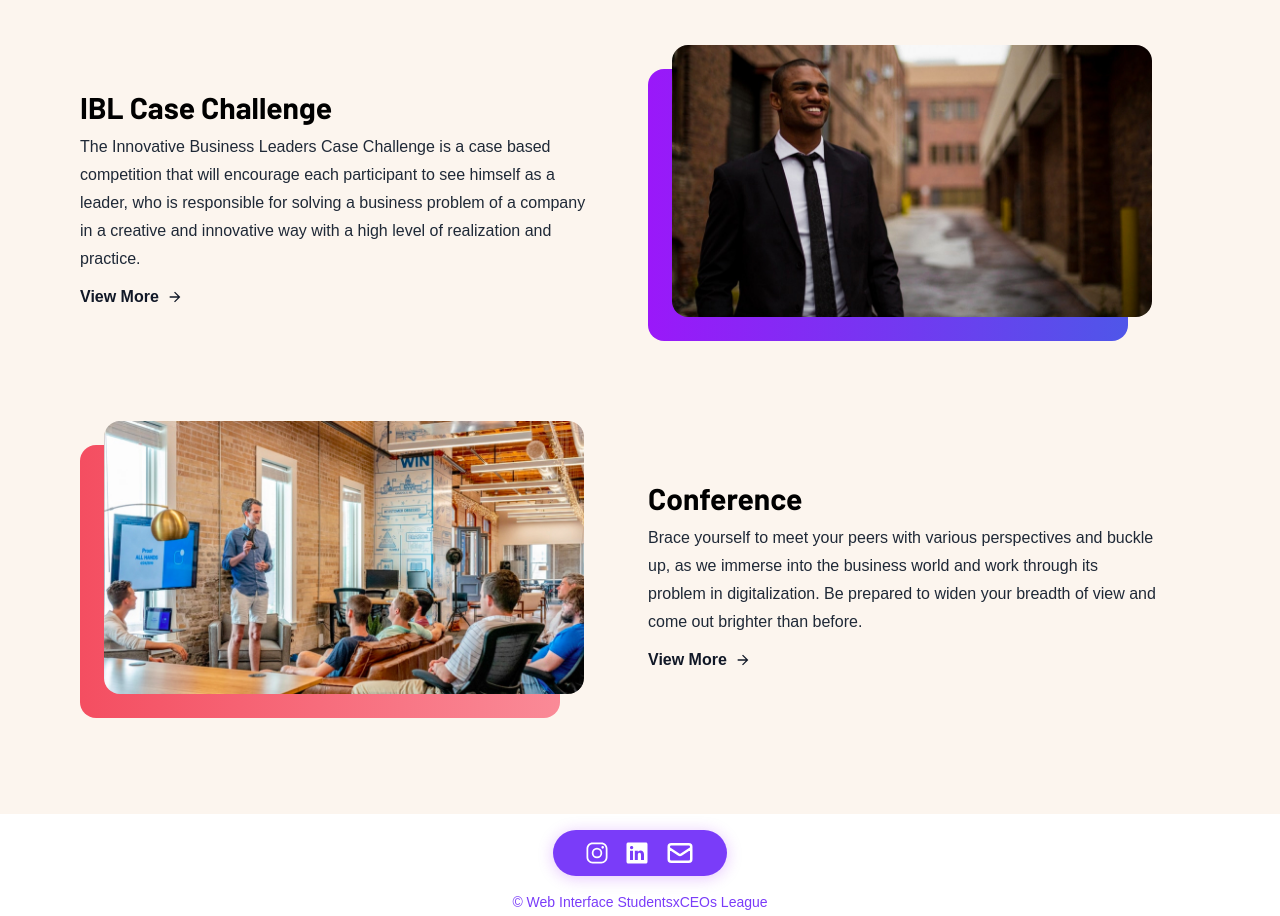
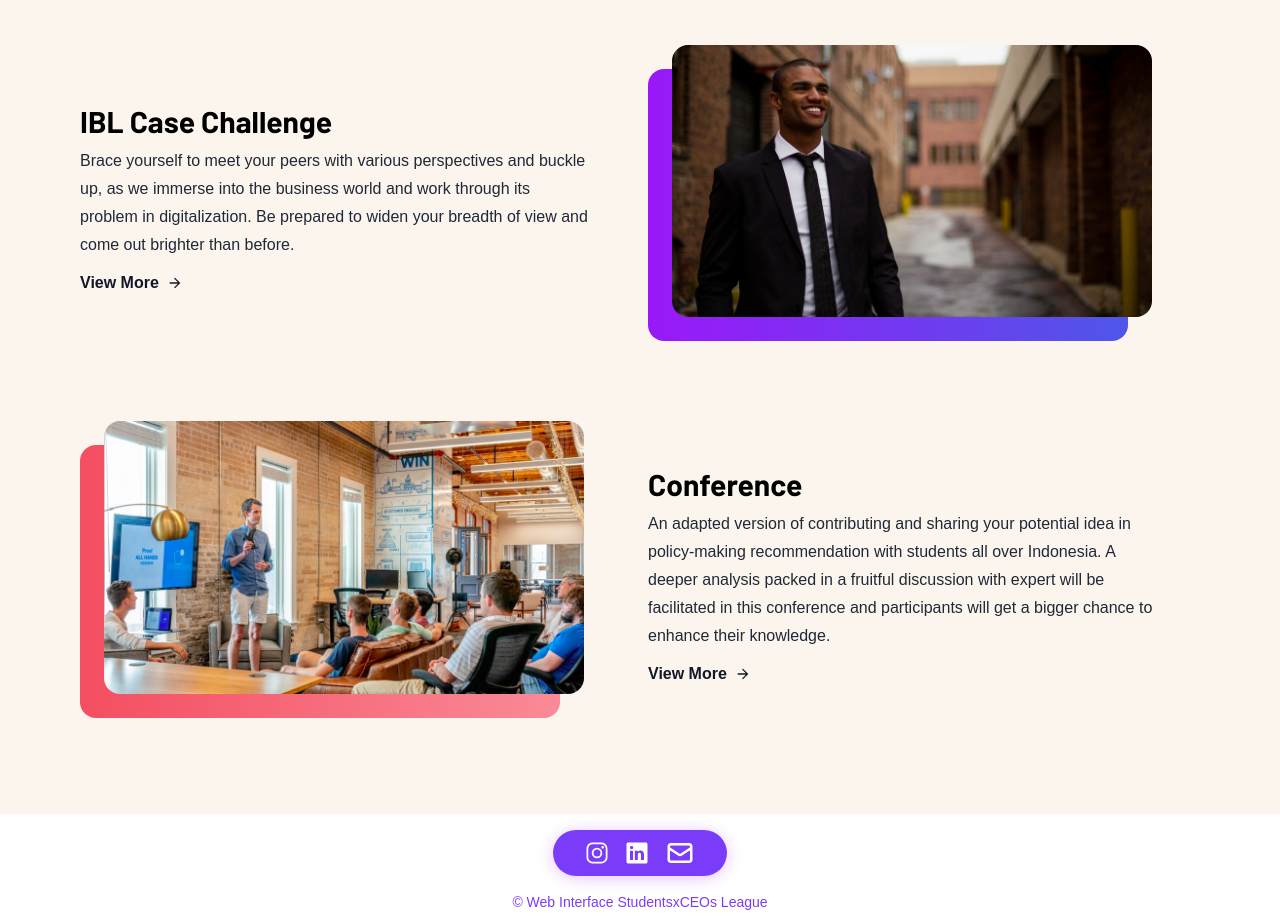
Before and after one commit to theodorusclarence/sxceosleague, a Next.js app: page / in a window 1280 px wide. Shown: the part 1380-2296 px from the top of the page. Built offline with nearby package versions, Linux system fonts and the light colour scheme; a web font is replaced by a local one.

Commit message:
Update: data update

```diff
--- a/data/data.js
+++ b/data/data.js
@@ -10,14 +10,14 @@ export const eventsData = [
         id: 2,
         title: 'IBL Case Challenge',
         excerpt:
-            'The Innovative Business Leaders Case Challenge is a case based competition that will encourage each participant to see himself as a leader, who is responsible for solving a business problem of a company in a creative and innovative way with a high level of realization and practice.',
+            'Brace yourself to meet your peers with various perspectives and buckle up, as we immerse into the business world and work through its problem in digitalization. Be prepared to widen your breadth of view and come out brighter than before.',
         route: '/ibl-case-challenge',
     },
     {
         id: 3,
         title: 'Conference',
         excerpt:
-            'Brace yourself to meet your peers with various perspectives and buckle up, as we immerse into the business world and work through its problem in digitalization. Be prepared to widen your breadth of view and come out brighter than before.',
+            'An adapted version  of contributing and sharing your potential idea in policy-making recommendation with students all over Indonesia. A deeper analysis packed in a fruitful discussion with expert will be facilitated in this conference and participants will get a bigger chance to enhance their knowledge.',
         route: '/conference',
     },
 ];
```
